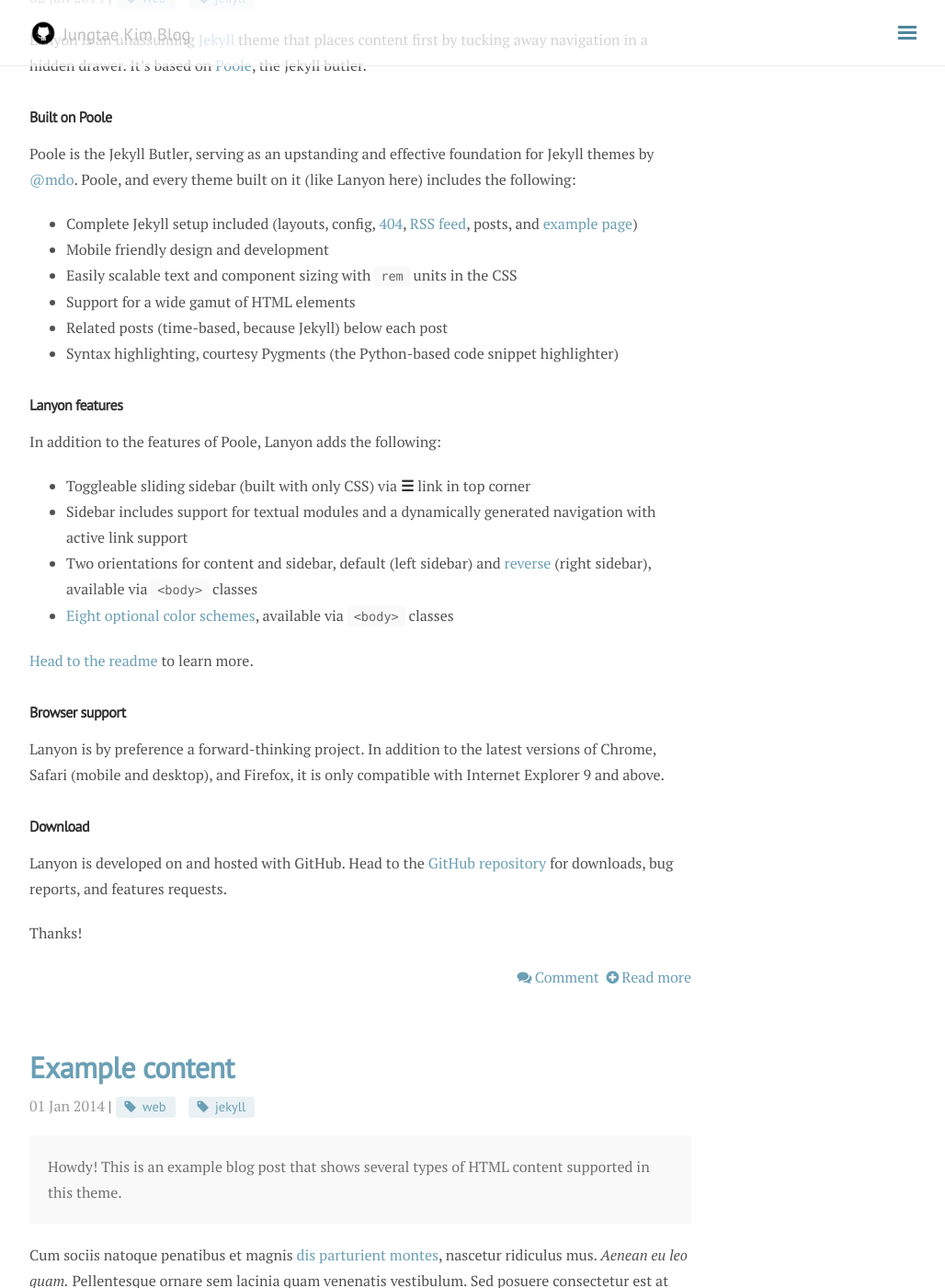
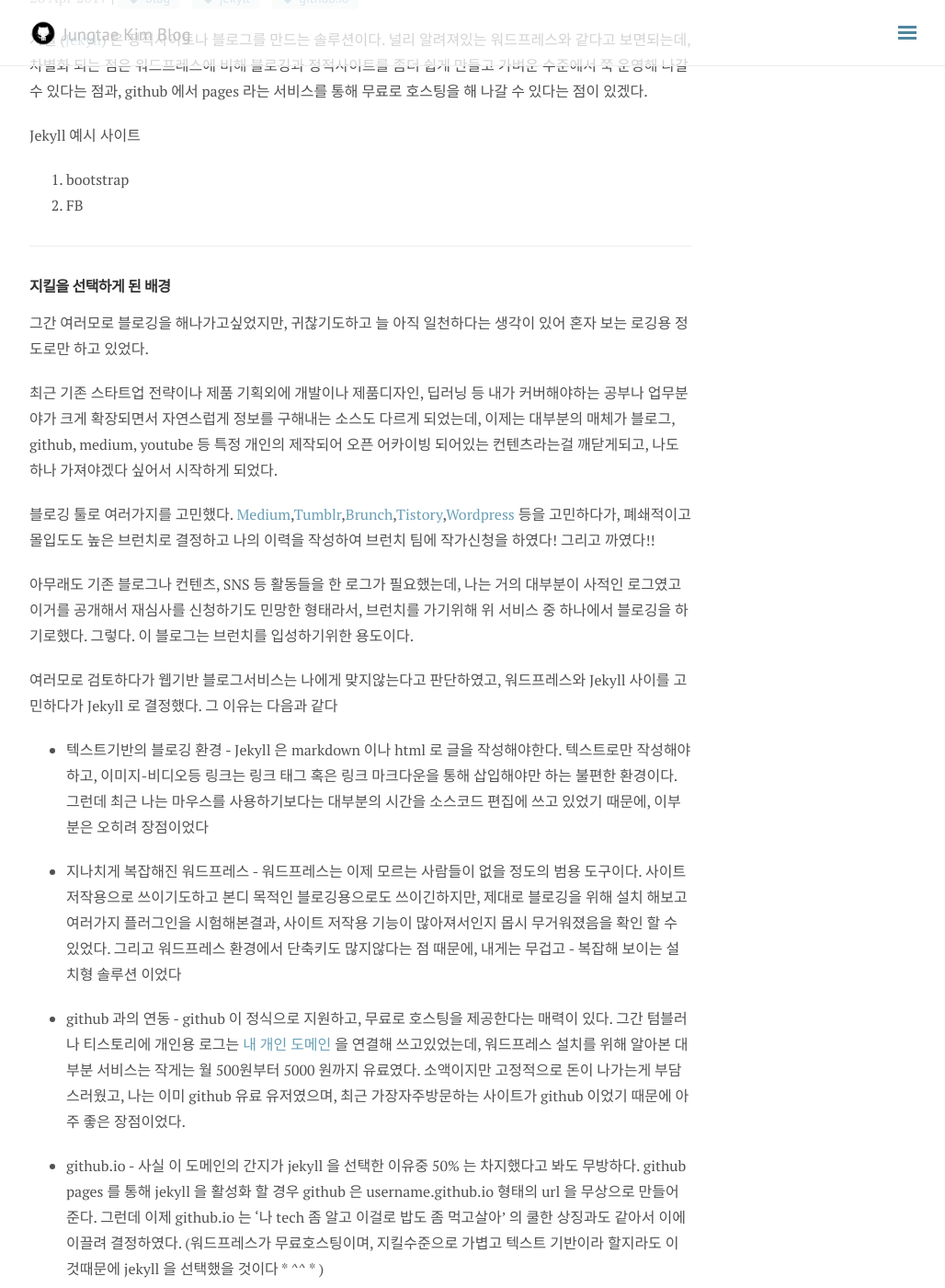
Before and after one commit to jungtaejtkim/jungtaejtkim.github.io, a Jekyll site: the page built from blog/index.html, in a window 1280 px wide and 1400 px high, scrolled down 195 px. Shown: the whole window at 92% size, without its empty margins (248-1276 px from the left). Built offline with Jekyll 4.4.1, drawn with Linux system fonts in a browser that asks for light colours; nearby versions of some CDN libraries; the list of posts is cut into pages by our own code; comment, search, counter and statistics services are not loaded; some of the changed text lies outside the part shown.

Commit message:
post first post

```diff
--- /dev/null
+++ b/_posts/2017-4-26-jekylltip.md
@@ -0,0 +1,160 @@
+---
+layout: post
+title: 지킬(jekyll) 로 자신만의 github.io 블로그 만들기
+category: Dev
+tags: [blog, jekyll, github.io]
+---
+
+지킬 ([Jekyll](http://jekyllrb.com)) 은 정적사이트나 블로그를 만드는 솔루션이다. 널리 알려져있는 워드프레스와 같다고 보면되는데, 차별화 되는 점은 워드프레스에 비해 블로깅과 정적사이트를 좀더 쉽게 만들고 가벼운 수준에서 쭉 운영해 나갈 수 있다는 점과, github 에서 pages 라는 서비스를 통해 무료로 호스팅을 해 나갈 수 있다는 점이 있겠다.
+
+Jekyll 예시 사이트
+1. bootstrap
+2. FB
+
+-----
+#### 지킬을 선택하게 된 배경
+
+ 그간 여러모로 블로깅을 해나가고싶었지만, 귀찮기도하고 늘 아직 일천하다는 생각이 있어 혼자 보는 로깅용 정도로만 하고 있었다.
+
+ 최근 기존 스타트업 전략이나 제품 기획외에 개발이나 제품디자인, 딥러닝 등 내가 커버해야하는 공부나 업무분야가 크게 확장되면서 자연스럽게 정보를 구해내는 소스도 다르게 되었는데, 이제는 대부분의 매체가 블로그, github, medium, youtube 등 특정 개인의 제작되어 오픈 어카이빙 되어있는 컨텐츠라는걸 깨닫게되고, 나도 하나 가져야겠다 싶어서 시작하게 되었다.
+
+ 블로깅 툴로 여러가지를 고민했다. [Medium](http://www.medium.com),[Tumblr](www.tumblr.com),[Brunch](www.brunch.co.kr),[Tistory](www.tistory.co.kr),[Wordpress](www.wordpress.co.kr) 등을 고민하다가, 폐쇄적이고 몰입도도 높은 브런치로 결정하고 나의 이력을 작성하여 브런치 팀에 작가신청을 하였다! 그리고 까였다!!
+
+ 아무래도 기존 블로그나 컨텐츠, SNS 등 활동들을 한 로그가 필요했는데, 나는 거의 대부분이 사적인 로그였고 이거를 공개해서 재심사를 신청하기도 민망한 형태라서, 브런치를 가기위해 위 서비스 중 하나에서 블로깅을 하기로했다. 그렇다. 이 블로그는 브런치를 입성하기위한 용도이다.
+
+ 여러모로 검토하다가 웹기반 블로그서비스는 나에게 맞지않는다고 판단하였고, 워드프레스와 Jekyll 사이를 고민하다가 Jekyll 로 결정했다. 그 이유는 다음과 같다
+
+ * 텍스트기반의 블로깅 환경 - Jekyll 은 markdown 이나 html 로 글을 작성해야한다. 텍스트로만 작성해야하고, 이미지-비디오등 링크는 링크 태그 혹은 링크 마크다운을 통해 삽입해야만 하는 불편한 환경이다. 그런데 최근 나는 마우스를 사용하기보다는 대부분의 시간을 소스코드 편집에 쓰고 있었기 때문에, 이부분은 오히려 장점이었다
+
+ * 지나치게 복잡해진 워드프레스 - 워드프레스는 이제 모르는 사람들이 없을 정도의 범용 도구이다. 사이트 저작용으로 쓰이기도하고 본디 목적인 블로깅용으로도 쓰이긴하지만, 제대로 블로깅을 위해 설치 해보고 여러가지 플러그인을 시험해본결과, 사이트 저작용 기능이 많아져서인지 몹시 무거워졌음을 확인 할 수 있었다. 그리고 워드프레스 환경에서 단축키도 많지않다는 점 때문에, 내게는 무겁고 - 복잡해 보이는 설치형 솔루션 이었다
+
+ * github 과의 연동 - github 이 정식으로 지원하고, 무료로 호스팅을 제공한다는 매력이 있다. 그간 텀블러나 티스토리에 개인용 로그는 [내 개인 도메인](www.iamjtkim.com) 을 연결해 쓰고있었는데, 워드프레스 설치를 위해 알아본 대부분 서비스는 작게는 월 500원부터 5000 원까지 유료였다. 소액이지만 고정적으로 돈이 나가는게 부담스러웠고, 나는 이미 github 유료 유저였으며, 최근 가장자주방문하는 사이트가 github 이었기 때문에 아주 좋은 장점이었다.
+
+ * github.io - 사실 이 도메인의 간지가 jekyll 을 선택한 이유중 50% 는 차지했다고 봐도 무방하다. github pages 를 통해 jekyll 을 활성화 할 경우 github 은 username.github.io 형태의 url 을 무상으로 만들어준다. 그런데 이제 github.io 는 '나 tech 좀 알고 이걸로 밥도 좀 먹고살아' 의 쿨한 상징과도 같아서 이에 이끌려 결정하였다. (워드프레스가 무료호스팅이며, 지킬수준으로 가볍고 텍스트 기반이라 할지라도 이것때문에 jekyll 을 선택했을 것이다 * ^^ * )
+
+-----
+
+#### 지킬을 설치하기
+
+지킬을 설치하는 방법은 두가지로 나뉜다.
+
+1. [github pages](http://pages.github.com) 에서 안내하는대로 거의 codeless 하게 설치하고 실행한다. 이 경우 github 환경설정에서 theme 등을 선택 할 수 있어서 대부분 블로그 서비스와 비슷하게 이용하면 되겠다
+
+2. [github pages](http://pages.github.com) 에서 안내하는 초반 git clone 을 만든뒤에 jekyll 을 컴퓨터에 설치하여 local 하게 post 를 작성하고, git push 를 통해 업데이트 하는 방법
+
+
+1번의 경우 [github pages tutorial](http://pages.github.com) 를 참고하여 그대로 진행하면되고, 여기서는 2번 방법을 설명한다.
+
+/// 참고로 1번방법을 그대로 따라해서 jekyll 을 활성화 시키려면 튜토리얼내에 echo 명령어를 사용해서 만든 index.html 을 마지막에 꼭 지워줘야한다
+
+codeless 한 환경은 쉽지만 위에 말한 장점을 충분히 살리기 어렵기때문에 처음에 다소 어려워도 컴퓨터에 설치하도록 한다. 나는 맥 환경에서 설치를 진행하였다. 설치는 간단하지만 jekyll 은 ruby gem 환경이므로, 명령어 하나하나를 이해하려면 ruby 공부를 하셔야만한다. 초기 설치시에만 ruby 관련 명령어를 쓰고 완료된 뒤엔 ruby 쳐다볼일 없으니 그냥 그대로 따라 치는게 편하다.
+
+1. www.github.com 에서 계정을 만든다
+
+2. 계정을 만든뒤 "create repository" 클릭
+
+3. repository name 을 깃헙계정이름.github.io, 만약 계정이름이 jtkim 이라면 jtkim.github.io 를 입력한다
+
+4. public 과 private 을 설정하면되는데, 이는 github 이나 googling 을 통한 공개여부를 결정한다. 오픈소스 / 배타적소스 라고 보면 될 것 같다. private 으로 설정하려면 월단위 과금을 선택하거나, 학생 특전을 받으면된다. 그런데 공개 블로그에는 그렇게 까지 보호할 만한 자료는 없을것이므로 그냥 public 으로 해도 무방하다.
+
+5. init readme.md 를 체크한뒤 repository 를 만든다
+
+6. 그 뒤 초기 git 설정 메시지가 나오는데, 익숙하거나 해당 메시지에 익숙하신분들은 그대로 설정하면 되고, 아니면 아래 메시지를 따르면 된다
+
+7. 터미널을 실행한다
+
+8. desktop 이나 document 같은 접근하기 편한 경로로 이동한다. {% highlight js %}
+cd desktop
+// or
+cd document
+{% endhighlight %}
+
+9- 다음 코드를 기입한다 {% highlight js %}
+git clone "https://깃헙유저네임.github.io"
+{% endhighlight %}
+
+10- 만들어진 clone 폴더에 들어가서, git 을 처음으로 연결(init) 하고 제출(commit) 한다. {% highlight js %}
+cd 깃헙유저네임.github.io
+// 해당 폴더로 진입
+git add -all
+// git init
+git commit -m "첫번째로 코드와함께 제출할 메모"
+// git commit
+git push -u origin master
+// 이 이후부터는 git push 명령어만 입력하면된다
+{% endhighlight %}
+
+11- 이제부터 컴퓨터에 github 과 연동되는 jekyll 을 설치하는 작업이다. 현재까지 있던 github.io 에서 벗어난뒤 루비 버전을 확인 후 지킬을 설치한다.
+{% highlight js %}
+cd ..
+// 해당 폴더를 벗어난다
+ruby -v
+// ruby 버전을 확인한다. 2.3 점대 버전 이상이면 된다. 대부분의 맥환경에서는 걱정할일 없다
+sudo gem install jekyll
+// 지킬 gem 을 깐다
+jekyll new 아무폴더이름
+// 지킬이 적용된 파일 폴더를 만든다
+jekyll serve --watch
+// 명령어 입력후 사파리나 크롬을 연뒤 [http://localhost:4000](http://localhost:4000) 으로 가보면 jekyll 이 컴퓨터에서 돌고있음을 확인 할 수 있다.
+{% endhighlight %}
+12- 지금 만든 폴더의 내용물을 빠짐없이 아까 git 을 clone 한 폴더로 복사한다. 빠짐없이 복사하기위해선 맥의 command + shift + > 를 누르면 숨김파일까지 나오는데, 해당 파일까지 이동시키면 된다. 터미널을 이용하지 않아도된다.
+13- 다시 터미널을 통해 github.io 폴더로 이동한뒤에 이제 jekyll 을 git 에 올려준다
+{% highlight js %}
+cd username.github.io
+git add *
+//git add -all 과 같은 명령어
+git commit -m "install jekyll"
+git push
+{% endhighlight %}
+
+14- 1분 정도 기다린뒤 자신의 username.github.io 를 주소창에 입력한다. 정상 접속 되면 그대로 마무리이다.
+
+
+#### 지킬 꾸미기
+ 지킬은 html 과 css, scss 등 customization 을 지원하지만 그렇게 해서 꾸밀거면 사실 처음부터 새로 만들고 말지.... 아래 방식을 통해 꾸미도록 해보자.
+
+ 나는 아래 테마를 사용하였다
+* 테마 데모 사이트 - [https://codinfox.github.io](https://codinfox.github.io)
+* 테마 git - [https://github.com/codinfox/codinfox-lanyon](https://github.com/codinfox/codinfox-lanyon)
+
+
+
+1. jekyll 로 운영중인 타인의 github.io 사이트를 찾는다. "tech blog github.io" 나 "design blog github.io" 로 검색해서 여러개를 방문해거나 이미지 검색해서 자신이 원하는 디자인과 기능을 갖춘 테마를 찾는다.
+
+2. 그런 github.io 의 블로그들은 자신이 쓰는 테마를 자신의 git 에 opensource 로 공유해둔다. github.io 의 메뉴중에 직접 자신의 git 으로 대부분 링크를 걸어두었으니 그곳으로 이동한다.
+
+3. 해당 git 으로 이동한뒤 우측 상단 Star, Folk... 등등에서 folk 를 누르고 자신의 계정으로 해당 jekyll theme 를 복사해온다. 매너인 star 누르기를 잊지 말자.
+
+4. 복사된 자신의 계정 내 theme git 으로 가서 우측 상단에 초록색으로 빛나는 "Clone or download" 를 클릭하여 다운로드 받는다.
+
+5. 자신의 username.github.io 컴퓨터 폴더로 이동하여 gemfile, gemfile.lock 를 제외하고 전부 다른곳으로 이동시킨다 (삭제하지말고 혹시모르니 백업하라는 의미).  간혹 gitignore 라는 파일때문에 아래 절차가 진행이 안될수 있다. 이 경우 깔끔하게 이동시키려면 역시 command + shift + > 를 활용.
+
+6. 다운로드 받은 테마파일을 내 username.github.io 로 복사한다
+
+7. 제대로 복사되었는지 확인한다
+{% highlight js %}
+cd username.github.io
+// 해당 폴더로 이동
+jekyll serve --watch
+// 명령어 실행 후 사파리, 크롬을 통해 localhost:4000 으로 이동해서 확인
+{% endhighlight %}
+8. 터미널을 실행시킨후 커밋, 푸쉬한다
+{% highlight js %}
+cd username.github.io
+// 해당 폴더로 이동
+git add *
+// 변경사항 add
+git commit -m "copy theme"
+// 남기고 싶은 해당 버전의 commit 에 대한 메모를 기입
+git push
+{% endhighlight %}
+
+9- username.github.io 사이트에 방문하여 제대로 적용 되었는지 확인한다. 더미 컨텐츠와 튜토리얼을 통해 테마 제작자가 남긴 주의사항을 염두에 두고 향 후 블로깅을 하면 된다
+
+10- 컴퓨터 내 github.io 폴더에서 _config.yml 을 연다. 거기서 자신의 이름, 컨택트등 정보를 기입해준다. 기입이 완료되면 git push
+
+11- jekyll github io blog 완성
+
+
+
+ 이렇게 해서 설치가 완료되었다. 다음은 jekyll 과 markdown 을 이용한 라이팅 방법을 포스팅 해보도록 하겠다.
```
Also changed, not shown: _posts/example-content.md (renamed from _posts/2014-01-01-example-content.md, +2 -2 lines), Gemfile.lock, _posts/introducing-lanyon.md (renamed from _posts/2014-01-02-introducing-lanyon.md), _posts/whats-jekyll.md (renamed from _posts/2013-12-31-whats-jekyll.md).
